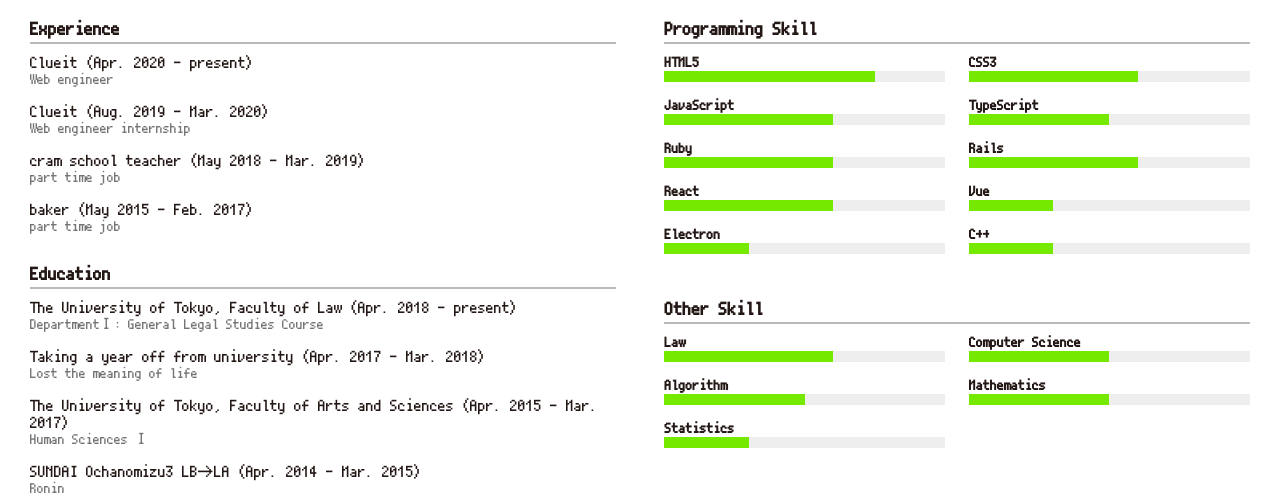
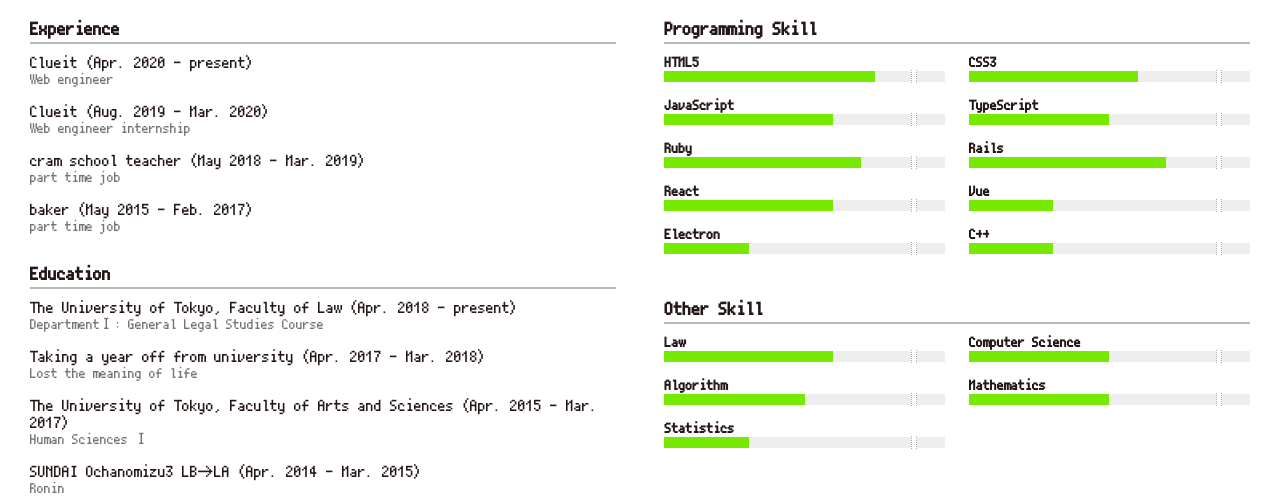
Before and after one commit to okaryo/PortfolioTSX, a React (Create React App) app: page /profile in a window 1280 px wide. Shown: the part 177-676 px from the top of the page. Built offline with nearby package versions, Linux system fonts and the light colour scheme.

Commit message:
[add] omit line to skill bar

```diff
--- a/src/components/Profile.tsx
+++ b/src/components/Profile.tsx
@@ -23,6 +23,7 @@ const Profile = () => {
           <div className="portfolio_profile_skill_bar">
             <div className="portfolio_profile_skill_progress" style={skillBar.progressWidth}></div>
             <div className="portfolio_profile_skill_unprogress"></div>
+            <div className="portfolio_profile_skill_bar_omit-line"></div>
           </div>
         </div>
       )
--- a/src/constants/SkillBars.ts
+++ b/src/constants/SkillBars.ts
@@ -17,11 +17,11 @@ export const ProgrammingSkillBars = [
   },
   {
     name: 'Ruby',
-    progressWidth: { width: '60%' }
+    progressWidth: { width: '70%' }
   },
   {
     name: 'Rails',
-    progressWidth: { width: '60%' }
+    progressWidth: { width: '70%' }
   },
   {
     name: 'React',
--- a/src/stylesheets/Profile.css
+++ b/src/stylesheets/Profile.css
@@ -85,6 +85,17 @@
   width: 100%;
   background-color: #EEEEEE;
 }
+.portfolio_profile_skill_bar_omit-line {
+  position: absolute;
+  top: -1px;
+  right: 10%;
+  width: 6px;
+  height: 13px;
+  background-color: #FFFFFF;
+  border-left: 1px dotted #AAAAAA;
+  border-right: 1px dotted #AAAAAA;
+  z-index: 3;
+}
 
 @media (max-width: 720px) {
   .portfolio_profile_detail {
```
